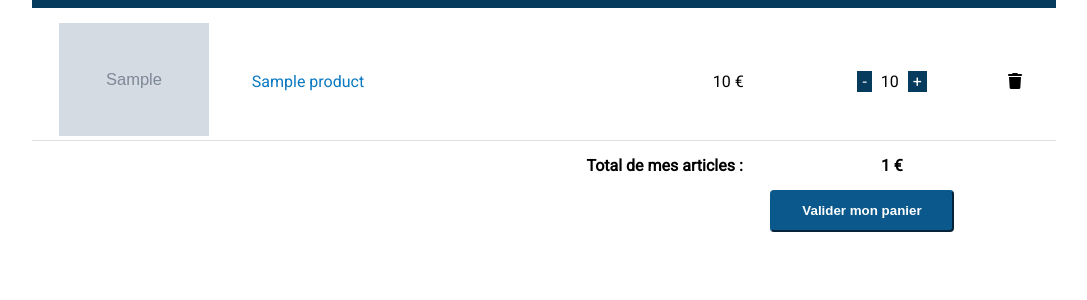
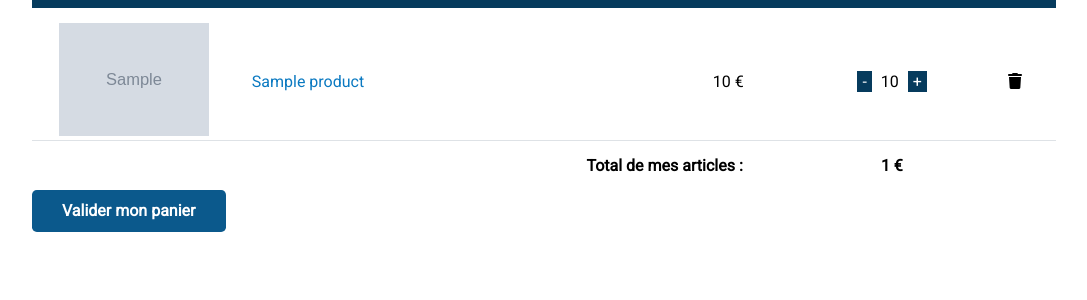
Before and after one commit to baptiste-cornic/bike-shop, a Symfony app: template templates/cart/index.html.twig in a window 1280 px wide. Shown: the part 179-479 px from the top of the page, without its empty margins (96-1183 px from the left). Run offline with Twig, Linux system fonts and the light colour scheme; the template is opened without the code that fills it: most values are stand-ins (such as "Sample title", 1, 10 or a date in 2020); grey boxes marked "Sample" are stand-in pictures; some libraries are stand-ins or nearby versions.

Commit message:
Update : w3c

```diff
--- a/templates/cart/index.html.twig
+++ b/templates/cart/index.html.twig
@@ -53,9 +53,7 @@
                     <div class="cart-footer-div-total text-center">{{ totalPrice }} €</div>
                 </div>
             </div>
-            <button class="btn btn-success ">
-                <a href="{{ path('order') }}">Valider mon panier</a>
-            </button>
+            <a class="btn btn-success" href="{{ path('order') }}">Valider mon panier</a>
         {% else %}
             <h4 class="text-center">Votre panier est vide</h4>
             <h4 class="text-center">La liste de nos vélos <a class="blue-link" href="{{ path('product_list') }}">ici</a></h4>
```
